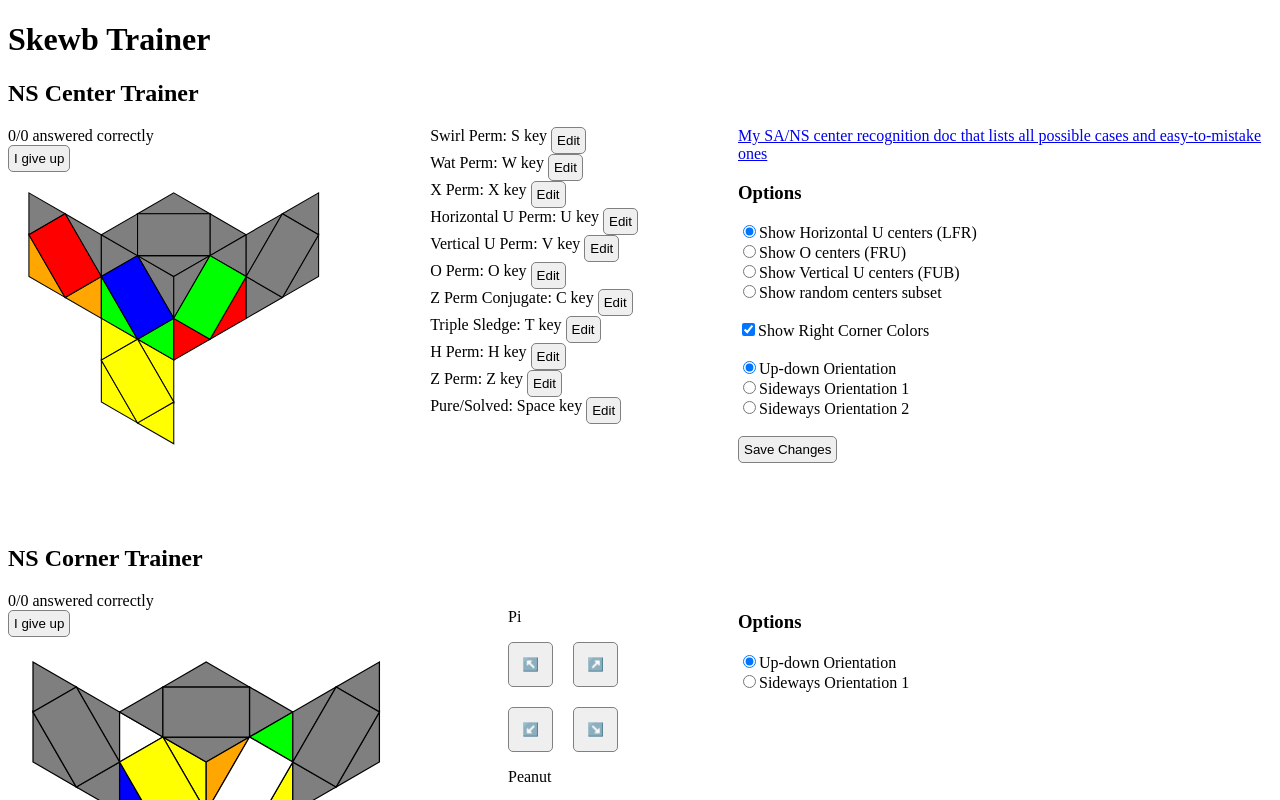
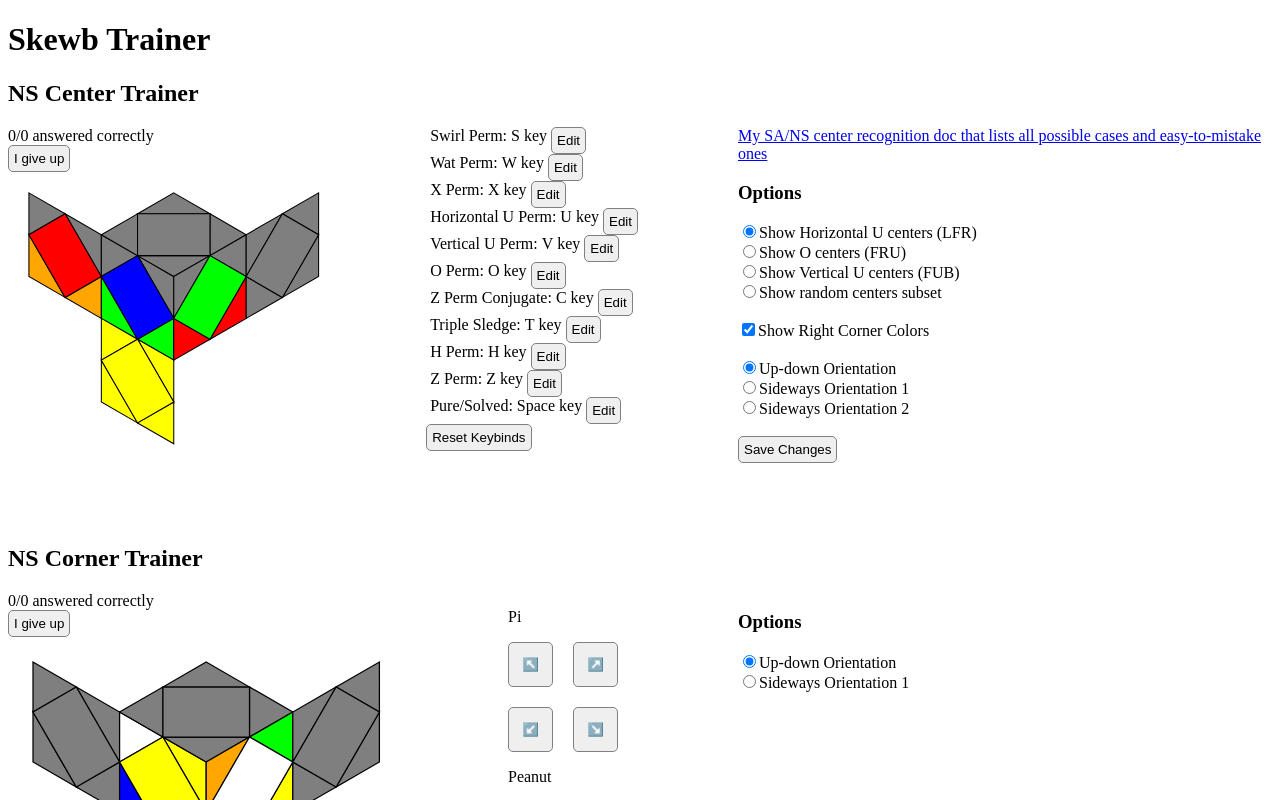
Before and after one commit to edogaki/skewb-trainer, a React (Vite) app: page / in a window 1280 px wide. Both pictures are taken after a click on the button "Show Keybinds". Shown: the top 800 px of the page. Built offline with nearby package versions, Linux system fonts and the light colour scheme.

Commit message:
Add reset keybinds button

```diff
--- a/src/NSCenterTrainerAnswerButtons.tsx
+++ b/src/NSCenterTrainerAnswerButtons.tsx
@@ -15,7 +15,7 @@ function NSCenterTrainerAnswerButtons({
     answeredCorrectButton: keyof typeof CenterPerm | null,
 }) {
 
-    const [keyBinds, writeNewBinds] = useKeyBinds(selectCenterPerm, !options.isKeyBindChangerOn);
+    const [keyBinds, writeNewBinds, resetKeyBinds] = useKeyBinds(selectCenterPerm, !options.isKeyBindChangerOn);
     const keyBindsReverse = Object.fromEntries(
         Object.entries(keyBinds).map(([k, v]) => [v, k])
     ) as Record<keyof typeof CenterPerm, string>;
@@ -45,7 +45,9 @@ function NSCenterTrainerAnswerButtons({
         }
     }, [isEditing]);
 
-    return (Object.keys(CenterPerm) as Array<keyof typeof CenterPerm>).map(k => (
+    return (
+        <>
+            {(Object.keys(CenterPerm) as Array<keyof typeof CenterPerm>).map(k => (
                 <div key={k} className="perm-buttons">
                     {options.isKeyBindChangerOn ? (
                         <>
@@ -73,7 +75,14 @@ function NSCenterTrainerAnswerButtons({
                         </button>
                     )}
                 </div>
-    ));
+            ))}
+            {options.isKeyBindChangerOn && (
+                <button onClick={() => resetKeyBinds()} disabled={!!isEditing}>
+                    Reset Keybinds
+                </button>
+            )}
+        </>
+    );
 }
 
 export default NSCenterTrainerAnswerButtons;
--- a/src/utils/keyboardShortcuts.ts
+++ b/src/utils/keyboardShortcuts.ts
@@ -6,10 +6,7 @@ function toHumanReadable(eventCode: string) {
     return eventCode.replace(/^(Key|Digit)/, '').replace(/([A-Z])/g, ' $1').trim();
 }
 
-function useKeyBinds(centerPermFunc: (cp: keyof typeof CenterPerm) => void, isEnabled: boolean) {
-    const [keyBinds, setKeyBinds] = useLocalStorage(
-        "key-binds",
-        {
+const initialKeyBinds = {
     "KeyS": "Swirl",
     "KeyW": "Wat",
     "KeyX": "X",
@@ -21,10 +18,14 @@ function useKeyBinds(centerPermFunc: (cp: keyof typeof CenterPerm) => void, isEn
     "KeyH": "H",
     "KeyZ": "Z",
     "Space": "Pure",
-        } as Record<string, keyof typeof CenterPerm>,
+} as Record<string, keyof typeof CenterPerm>;
+
+function useKeyBinds(centerPermFunc: (cp: keyof typeof CenterPerm) => void, isEnabled: boolean) {
+    const [keyBinds, setKeyBinds] = useLocalStorage(
+        "key-binds",
+        initialKeyBinds,
         true,
     );
-
 
     const writeNewBinds = function(newBinds: Record<string, keyof typeof CenterPerm>) {
         const bindsCopy = {...keyBinds};
@@ -60,7 +61,11 @@ function useKeyBinds(centerPermFunc: (cp: keyof typeof CenterPerm) => void, isEn
         }
     }, [keyBinds, centerPermFunc, isEnabled]);
 
-    return [keyBinds, writeNewBinds] as const;
+    function resetKeyBinds() {
+        setKeyBinds(initialKeyBinds);
+    }
+
+    return [keyBinds, writeNewBinds, resetKeyBinds] as const;
 }
 
 export {
```
Lines whose indentation alone changed are shown as unchanged.
